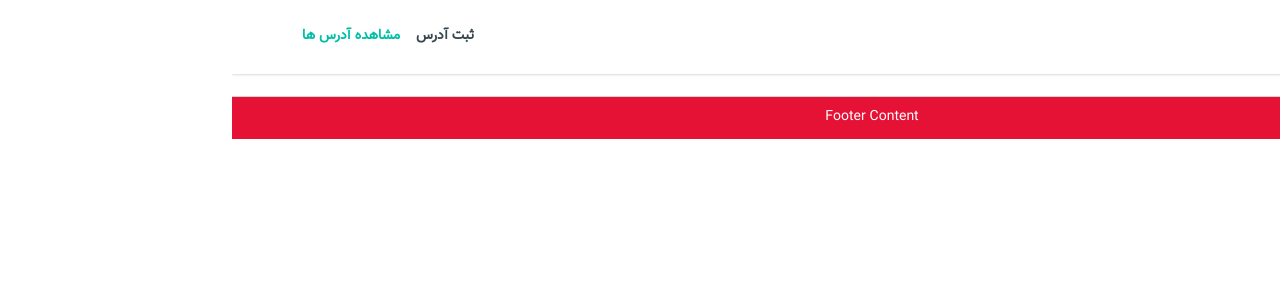
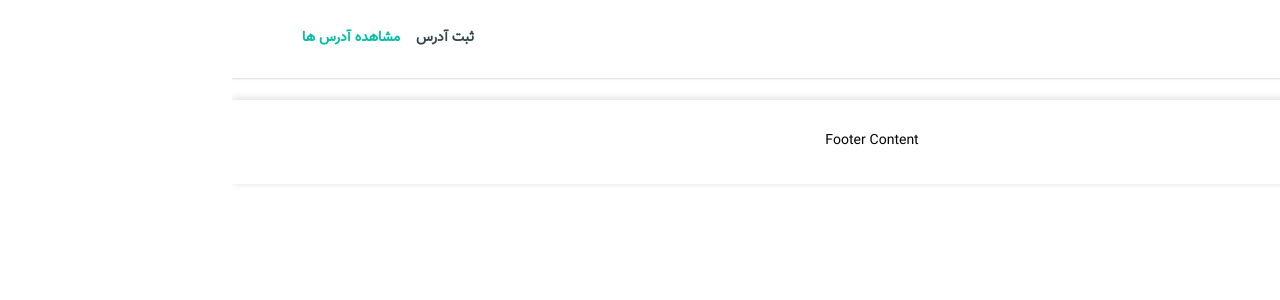
Before and after one commit to MahshidNiknafs/obar-address, a React (Vite) app: page /addresses in a window 1280 px wide. Shown: the top 300 px of the page. Built offline with nearby package versions, Linux system fonts and the light colour scheme.

Commit message:
add footer

```diff
--- a/src/App.css
+++ b/src/App.css
@@ -36,3 +36,7 @@ html {
 body {
 	font-family: var(--font-primary);
 }
+
+/* @media (max-width: 768px) {
+	html {
+		font-size: 14px;	} */
--- a/src/ui/AppLayout/AppLayout.css
+++ b/src/ui/AppLayout/AppLayout.css
@@ -3,11 +3,3 @@
 	flex-direction: column;
 	min-height: 100vh;
 }
-
-.layout-footer {
-	background-color: var(--color-secondary);
-	color: var(--color-white);
-	text-align: center;
-	padding: 10px 0;
-	border-top: 1px solid var(--color-border);
-}
--- a/src/ui/AppLayout/AppLayout.jsx
+++ b/src/ui/AppLayout/AppLayout.jsx
@@ -2,6 +2,7 @@ import { Outlet } from "react-router";
 import Header from "../Header/Header";
 
 import "./AppLayout.css";
+import Footer from "../Footer/Footer";
 
 function AppLayout() {
 	return (
@@ -11,7 +12,7 @@ function AppLayout() {
 			<main className="layout-main">
 				<Outlet />
 			</main>
-			<footer className="layout-footer">Footer Content</footer>
+			<Footer />
 		</div>
 	);
 }
--- /dev/null
+++ b/src/ui/Footer/Footer.css
@@ -0,0 +1,6 @@
+.layout-footer {
+	background-color: var(--color-white);
+	box-shadow: 0px -1px 8px 0px var(--color-shadow);
+	text-align: center;
+	padding: 2.2rem 5rem;
+}
--- /dev/null
+++ b/src/ui/Footer/Footer.jsx
@@ -0,0 +1,6 @@
+import "./Footer.css";
+
+function Footer() {
+	return <footer className="layout-footer">Footer Content</footer>;
+}
+export default Footer;
--- a/src/ui/Header/Header.css
+++ b/src/ui/Header/Header.css
@@ -3,10 +3,6 @@
 	justify-content: space-between;
 	align-items: center;
 	background-color: var(--color-white);
-	color: var(--color-white);
-	padding: 2rem 5rem;
-
 	box-shadow: 0 0.5px 2px var(--color-shadow);
-
-	height: 74px;
+	padding: 1.4rem 5rem;
 }
```
